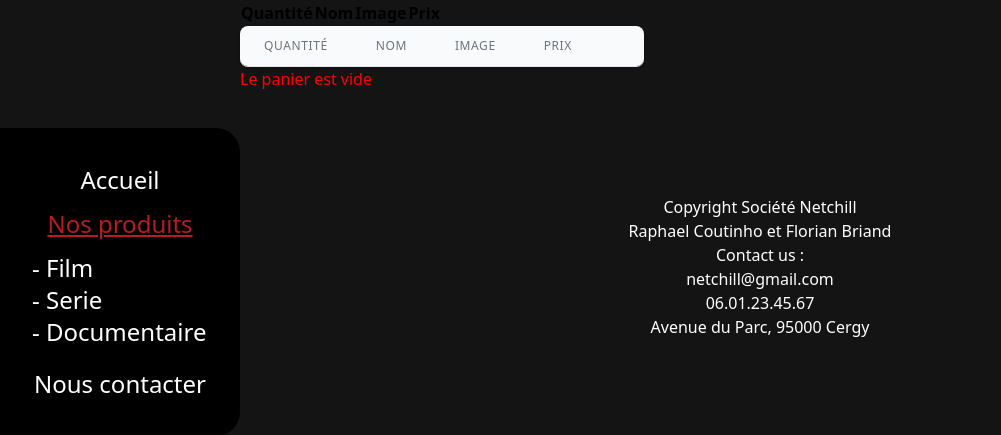
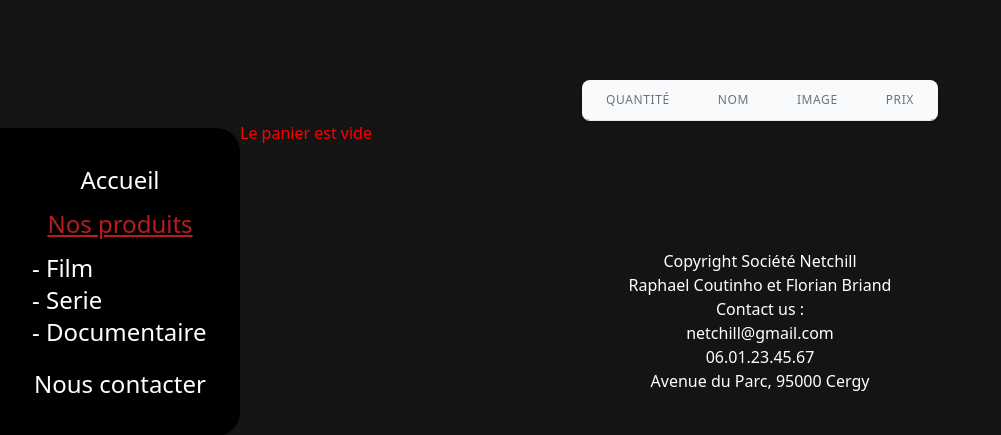
Before and after one commit to FlorianBriand/Site_e-commerce_films_series, a PHP site: page /panier.php in a window 1280 px wide. Shown: the part 76-511 px from the top of the page, without its empty margins (0-1001 px from the left). Run offline with PHP 8.4, Linux system fonts and the light colour scheme; lists and menus that the app fills with data are empty.

Commit message:
voir le nombre d'article dans le panier

```diff
--- a/header.php
+++ b/header.php
@@ -37,6 +37,11 @@ include "varSession.inc.php";
       <div class="text-white text-2xl mx-4 ">
         <a href="panier.php">
           Panier
+          <?php
+          if (isset($_SESSION['nbArticle'])) {
+            echo " : " . $_SESSION['nbArticle'] . " articles";
+          }
+          ?>
         </a>
       </div>
       <div class="text-white text-2xl mx-4 ">
--- a/panier.php
+++ b/panier.php
@@ -12,53 +12,7 @@ include "head.php";
 
     ?>
 
-    <table>
-        <thead>
-            <tr>
-                <th>Quantité</th>
-                <th>Nom</th>
-                <th>Image</th>
-                <th>Prix</th>
-
-            </tr>
-        </thead>
-        <tbody>
-            <?php
-            for ($i = 0; $i < sizeof($_SESSION['categories']); $i++) {
-
-                $tab = $_SESSION['produits']->{$_SESSION['categories'][$i]};
-
-                for ($j = 0; $j < sizeof($tab); $j++) {
-                    if ($tab[$j]->{'panier'} > 0) {
-                        $vide = 0;
-                        $prixtt = $prixtt + $tab[$j]->{'prix'} * $tab[$j]->{'panier'};
-
-            ?>
-                        <tr>
-                            <td><?php echo $tab[$j]->{'panier'}; ?> </td>
-                            <td><?php echo $tab[$j]->{'nom'}; ?> </td>
-                            <td><img class="imgArticle" src="img/<?php echo $tab[$j]->{'img'}; ?>" alt="" /></td>
-                            <td><?php echo $tab[$j]->{'prix'}; ?> </td>
-                        </tr>
-                <?php
-                    }
-                }
-            }
-            if ($vide == 0) {
-                ?>
-                <tr>
-                    <td>Prix total</td>
-                    <td> </td>
-                    <td></td>
-                    <td><?php echo $prixtt; ?> </td>
-                </tr>
-            <?php
-            }
-            ?>
-
-        </tbody>
-    </table>
-    <div class="flex flex-col">
+    <div class="flex flex-col items-center mt-20">
         <div class="-my-2 sm:-mx-6 lg:-mx-8">
             <div class="py-2 inline-block sm:px-6 lg:px-8">
                 <div class="shadow overflow-hidden border-b border-gray-200 sm:rounded-lg">
@@ -77,9 +31,7 @@ include "head.php";
                                 <th scope="col" class="px-6 py-3 text-left text-xs font-medium text-gray-500 uppercase tracking-wider">
                                     Prix
                                 </th>
-                                <th scope="col" class="relative px-6 py-3">
-                                    <span class="sr-only">Edit</span>
-                                </th>
+
                             </tr>
                         </thead>
                         <tbody class="bg-white divide-y divide-gray-200">
@@ -94,50 +46,58 @@ include "head.php";
                                         $prixtt = $prixtt + $tab[$j]->{'prix'} * $tab[$j]->{'panier'};
 
                             ?>
-
-
                                         <tr>
                                             <td class="px-6 py-4 whitespace-nowrap">
                                                 <div class="flex items-center">
-                                                    <div class="flex-shrink-0 h-10 w-10">
-                                                        <img class="h-10 w-10 rounded-full" src="https://images.unsplash.com/photo-1494790108377-be9c29b29330?ixlib=rb-1.2.1&ixid=eyJhcHBfaWQiOjEyMDd9&auto=format&fit=facearea&facepad=4&w=256&h=256&q=60" alt="">
-                                                    </div>
-                                                    <div class="ml-4">
-                                                        <div class="text-sm font-medium text-gray-900">
-                                                            Jane Cooper
-                                                        </div>
-                                                        <div class="text-sm text-gray-500">
-                                                            jane.cooper@example.com
-                                                        </div>
+                                                    <div class="flex-shrink-0 h-10 w-10 ">
+                                                        <?php echo $tab[$j]->{'panier'}; ?>
                                                     </div>
                                                 </div>
                                             </td>
                                             <td class="px-6 py-4 whitespace-nowrap">
-                                                <div class="text-sm text-gray-900"><?php echo $tab[$j]->{'panier'}; ?></div>
+                                                <div class="flex items-center">
+                                                    <div class="flex-shrink-0 ">
+                                                        <?php echo $tab[$j]->{'nom'}; ?>
+                                                    </div>
+                                                </div>
+                                            </td>
+                                            <td class=" ">
+                                                <div class="p-4">
+                                                    <div class=" ">
+                                                        <img class="imgArticle w-32" src="img/<?php echo $tab[$j]->{'img'}; ?>" alt="" />
+                                                    </div>
+                                                </div>
                                             </td>
                                             <td class="px-6 py-4 whitespace-nowrap">
-                                                <span class="px-2 inline-flex text-xs leading-5 font-semibold rounded-full bg-green-100 text-green-800">
-                                                    Active
-                                                </span>
-                                            </td>
-                                            <td class="px-6 py-4 whitespace-nowrap text-sm text-gray-500">
-                                                <?php echo $tab[$j]->{'prix'}; ?>
-                                            </td>
-                                            <td class="px-6 py-4 whitespace-nowrap text-right text-sm font-medium">
-                                                <a href="#" class="text-indigo-600 hover:text-indigo-900">Edit</a>
+                                                <div class="flex items-center">
+                                                    <div class="flex-shrink-0 h-10 w-10 ">
+                                                        <?php echo $tab[$j]->{'panier'} * $tab[$j]->{'prix'}; ?>
+                                                    </div>
+                                                </div>
                                             </td>
                                         </tr>
-                            <?php
+                                <?php
                                     }
                                 }
-                            } ?>
+                            }
+                            if ($vide == 0) {
+                                ?>
+                                <tr class=" text-center bg-gray-50">
+                                    <td>Prix total</td>
+                                    <td> </td>
+                                    <td></td>
+                                    <td><?php echo $prixtt; ?> </td>
+                                </tr>
+                            <?php
+                            }
+                            ?>
+
                         </tbody>
                     </table>
                 </div>
             </div>
         </div>
     </div>
-
 
 
     <?php
```
Also changed, not shown: films.php (+9 -3 lines), index.php (+6 -10 lines).
